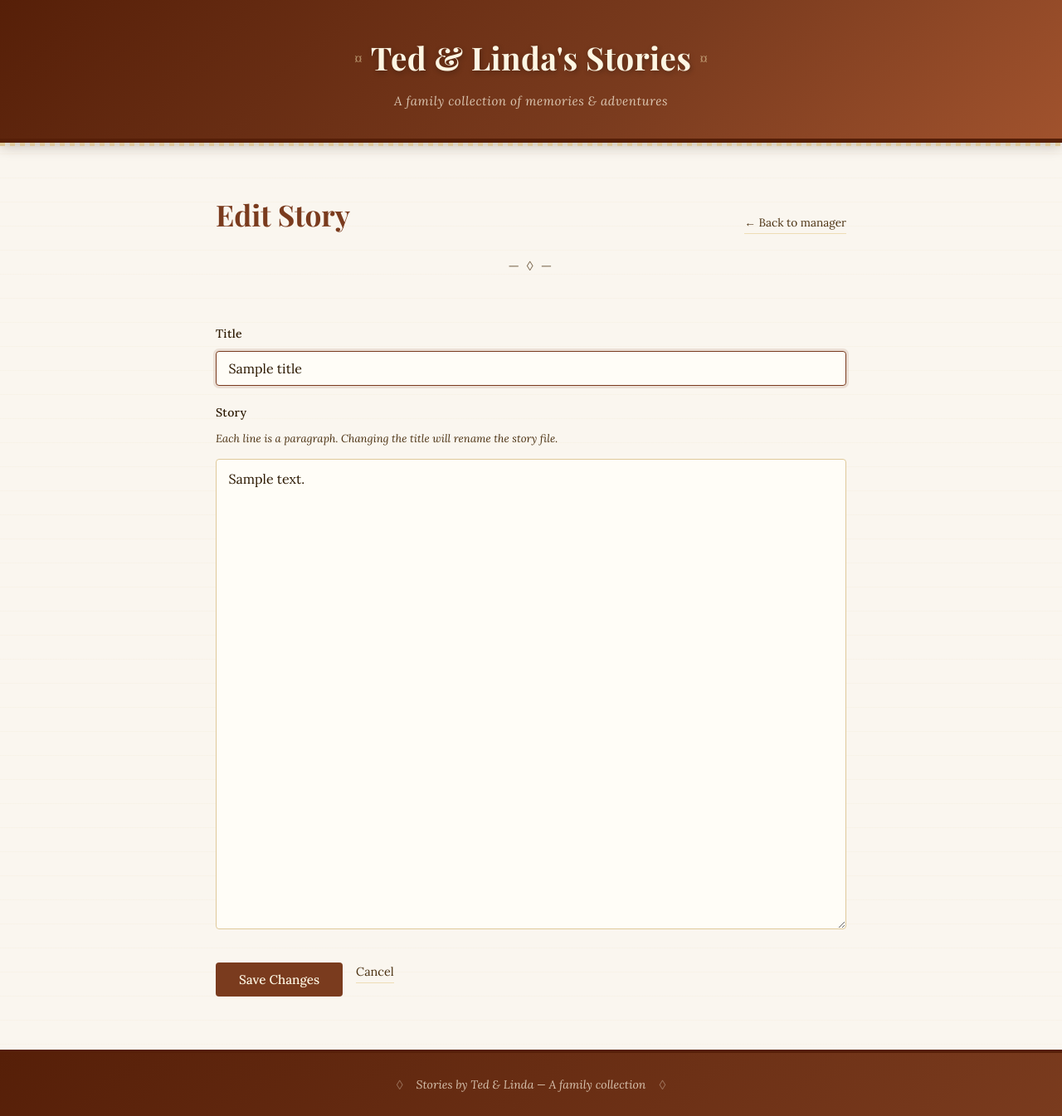
After one commit to solarisjon/ted_linda_stories, a Flask app: template app/templates/admin_edit.html in a window 1280 px wide. The commit adds this page. Shown: the whole page at 83% size. Run offline with Flask 3, Linux system fonts and the light colour scheme; the template is opened without the code that fills it: most values are stand-ins (such as "Sample title", 1, 10 or a date in 2020); some web fonts are replaced.

Commit message:
feat: add edit story to admin panel
- /admin/edit/<slug> — pre-filled form for title + content
- Handles title/slug changes (renames file, checks for conflicts)
- Edit button added to each story row in the manager
- Cancel link returns to story manager without saving

Co-Authored-By: Claude Sonnet 4.6 <noreply@anthropic.com>

```diff
--- a/app/main.py
+++ b/app/main.py
@@ -143,6 +143,44 @@ def admin_upload():
     )
 
 
+@app.route("/admin/edit/<slug>", methods=["GET", "POST"])
+@login_required
+def admin_edit(slug):
+    if not safe_slug(slug):
+        abort(400)
+    path = STORIES_DIR / slug
+    if not path.exists() or not path.is_file():
+        abort(404)
+
+    error = None
+
+    if request.method == "POST":
+        title   = request.form.get("title", "").strip()
+        content = request.form.get("content", "").strip()
+        if not title:
+            error = "A title is required."
+        elif not content:
+            error = "Story content cannot be empty."
+        else:
+            new_slug = title_to_slug(title)
+            new_path = STORIES_DIR / new_slug
+            # If slug changed, make sure the new name isn't taken
+            if new_slug != slug and new_path.exists():
+                error = f'Another story already uses that title (file: {new_slug}).'
+            else:
+                new_path.write_text(f"{title}\n{content}\n", encoding="utf-8")
+                if new_slug != slug:
+                    path.unlink()
+                return redirect(url_for("admin_upload"))
+
+    # Read raw content (preserve original line structure for the textarea)
+    raw = path.read_text(encoding="utf-8").strip().split("\n", 1)
+    title   = raw[0].strip()
+    content = raw[1].strip() if len(raw) > 1 else ""
+
+    return render_template("admin_edit.html", slug=slug, title=title, content=content, error=error)
+
+
 # ── Error handlers ─────────────────────────────────────────────────
 
 @app.errorhandler(404)
--- a/app/static/style.css
+++ b/app/static/style.css
@@ -630,6 +630,17 @@ main {
   background: var(--border-light);
 }
 
+.admin-btn--edit {
+  background: transparent;
+  border-color: var(--border);
+  color: var(--text);
+}
+
+.admin-btn--edit:hover {
+  background: var(--border-light);
+  color: var(--accent);
+}
+
 .admin-btn--delete {
   background: transparent;
   border-color: #d9b0aa;
@@ -638,6 +649,26 @@ main {
 
 .admin-btn--delete:hover {
   background: #fdf0ee;
+}
+
+.admin-form__actions {
+  display: flex;
+  align-items: center;
+  gap: 1rem;
+  margin-top: 1rem;
+}
+
+.admin-form__cancel {
+  font-family: var(--font-body);
+  font-size: 0.9rem;
+  color: var(--text-muted);
+  text-decoration: none;
+  border-bottom: 1px solid var(--border-light);
+  transition: color 0.2s;
+}
+
+.admin-form__cancel:hover {
+  color: var(--accent);
 }
 
 /* ─── Responsive ──────────────────────────────────────────────── */
--- /dev/null
+++ b/app/templates/admin_edit.html
@@ -0,0 +1,54 @@
+{% extends "base.html" %}
+
+{% block title %}Edit: {{ title }} — Ted &amp; Linda's Stories{% endblock %}
+
+{% block content %}
+<div class="admin-page">
+
+  <div class="admin-header">
+    <h1 class="admin-header__title">Edit Story</h1>
+    <a href="{{ url_for('admin_upload') }}" class="admin-logout">&larr; Back to manager</a>
+  </div>
+
+  <div class="ornament-divider"><span>&mdash;&nbsp;&loz;&nbsp;&mdash;</span></div>
+
+  <section class="admin-section">
+
+    {% if error %}
+    <p class="admin-error">{{ error }}</p>
+    {% endif %}
+
+    <form method="post" class="admin-form">
+
+      <label class="admin-form__label" for="title">Title</label>
+      <input
+        class="admin-form__input"
+        type="text"
+        id="title"
+        name="title"
+        value="{{ title }}"
+        required
+        autofocus
+      />
+
+      <label class="admin-form__label" for="content">Story</label>
+      <p class="admin-form__hint">
+        Each line is a paragraph. Changing the title will rename the story file.
+      </p>
+      <textarea
+        class="admin-form__textarea"
+        id="content"
+        name="content"
+        rows="20"
+        required
+      >{{ content }}</textarea>
+
+      <div class="admin-form__actions">
+        <button class="admin-form__submit" type="submit">Save Changes</button>
+        <a href="{{ url_for('admin_upload') }}" class="admin-form__cancel">Cancel</a>
+      </div>
+    </form>
+  </section>
+
+</div>
+{% endblock %}
--- a/app/templates/admin_upload.html
+++ b/app/templates/admin_upload.html
@@ -49,7 +49,9 @@
         required
       ></textarea>
 
-      <button class="admin-form__submit" type="submit">Publish Story</button>
+      <div class="admin-form__actions">
+        <button class="admin-form__submit" type="submit">Publish Story</button>
+      </div>
     </form>
   </section>
 
@@ -66,6 +68,7 @@
         </div>
         <div class="admin-story-item__actions">
           <a href="{{ url_for('story', slug=s.slug) }}" class="admin-btn admin-btn--view" target="_blank">View</a>
+          <a href="{{ url_for('admin_edit', slug=s.slug) }}" class="admin-btn admin-btn--edit">Edit</a>
           <form method="post" class="admin-delete-form"
                 onsubmit="return confirm('Delete \'{{ s.title }}\'? This cannot be undone.')">
             <input type="hidden" name="action" value="delete" />
```
